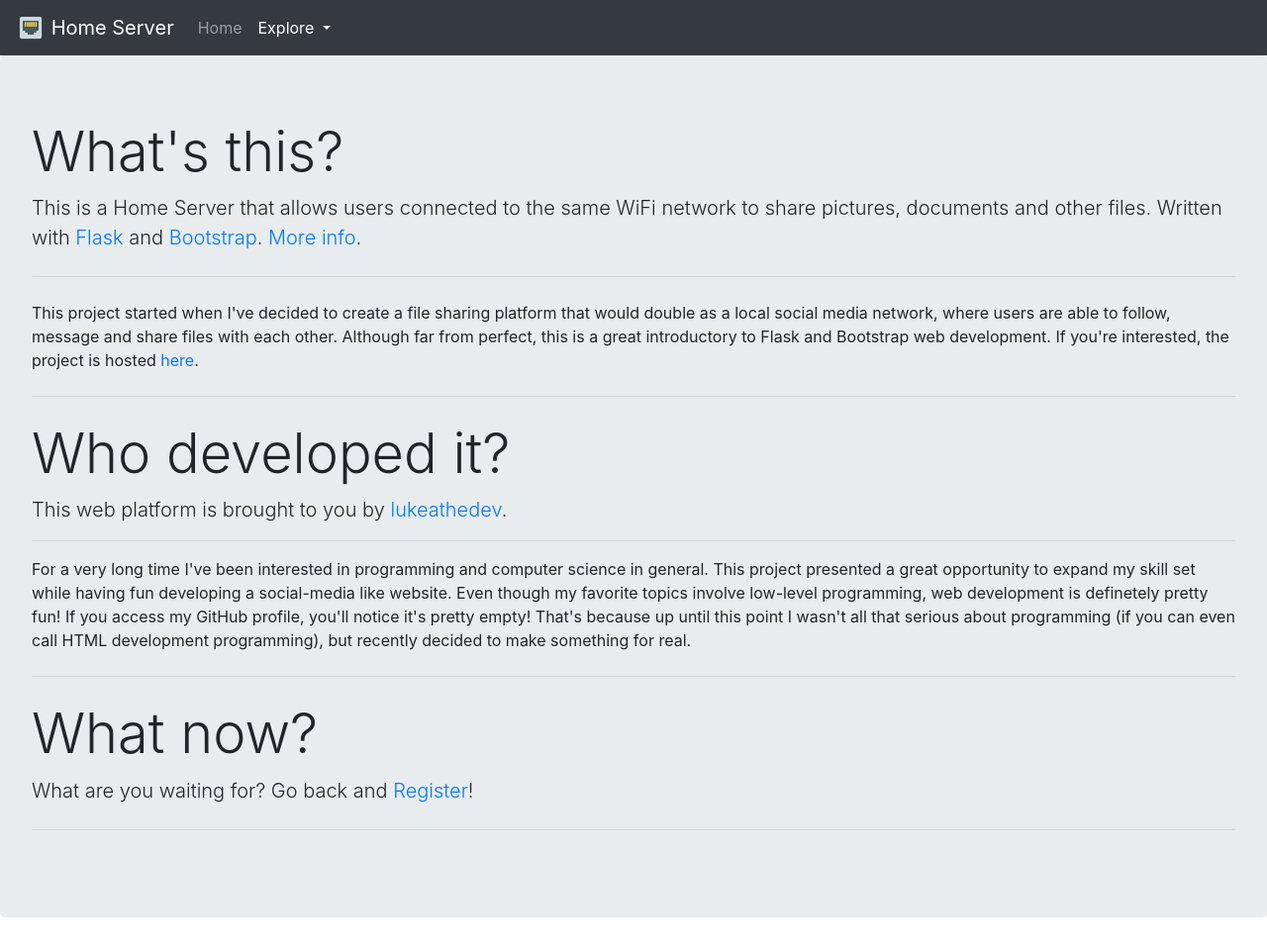
After one commit to lbalvarenga/home_server, a Flask app: page /about/ in a window 1280 px wide. The commit adds this page. Shown: the whole page at 99% size. Run offline with Flask 2, Linux system fonts and the light colour scheme; some libraries are stand-ins or nearby versions.

Commit message:
Created about page

```diff
--- a/app/bp/auth/templates/auth/login.html
+++ b/app/bp/auth/templates/auth/login.html
@@ -17,6 +17,7 @@
         This is a Home Server that allows users connected to the same WiFi network to share pictures, documents
         and other files. Written with <a href="http://flask.pocoo.org/" target="_blank">Flask</a> and
         <a href="https://getbootstrap.com/" target="_blank">Bootstrap</a>.
+        <a href="https://github.com/lukeathedev/home_server/blob/master/README.md" target="_blank">More info</a>.
     </p>
 
     <hr class="my-4">
--- a/app/bp/user/templates/user/home.html
+++ b/app/bp/user/templates/user/home.html
@@ -8,6 +8,7 @@
         This is a Home Server that allows users connected to the same WiFi network to share pictures, documents
         and other files. Written with <a href="http://flask.pocoo.org/" target="_blank">Flask</a> and
         <a href="https://getbootstrap.com/" target="_blank">Bootstrap</a>.
+        <a href="https://github.com/lukeathedev/home_server/blob/master/README.md" target="_blank">More info</a>.
     </p>
     <hr class="my-4">
     <p>
--- a/app/routes.py
+++ b/app/routes.py
@@ -1,7 +1,11 @@
-from flask import redirect, url_for
+from flask import render_template, redirect, url_for
 from app import app
 
 @app.route("/")
 @app.route("/index/")
 def index():
     return redirect(url_for("auth.login"))
+
+@app.route("/about/")
+def about():
+    return render_template("about.html")
--- /dev/null
+++ b/app/templates/about.html
@@ -0,0 +1,60 @@
+<title>About - Home Server</title>
+
+{% extends "navbar.html" %}
+
+{% block content %}
+
+<div class="jumbotron" id="jumbo">
+    <h1 class="display-4">What's this?</h1>
+    <p class="lead">
+        This is a Home Server that allows users connected to the same WiFi network to share pictures, documents
+        and other files. Written with <a href="http://flask.pocoo.org/" target="_blank">Flask</a> and
+        <a href="https://getbootstrap.com/" target="_blank">Bootstrap</a>.
+        <a href="https://github.com/lukeathedev/home_server/blob/master/README.md" target="_blank">More info</a>.
+    </p>
+
+    <hr class="my-4">
+
+    <p>
+        This project started when I've decided to create a file sharing platform
+        that would double as a local social media network, where users are able to
+        follow, message and share files with each other. Although far from perfect,
+        this is a great introductory to Flask and Bootstrap web development. If you're
+        interested, the project is hosted <a href="https://github.com/lukeathedev/home_server"
+        target="_blank">
+        here</a>.
+    </p>
+
+    <hr class="my-4">
+
+    <h1 class="display-4">Who developed it?</h1>
+    <p class="lead">
+        This web platform is brought to you by
+        <a href="https://github.com/lukeathedev/" target="_blank">lukeathedev</a>.
+    </p>
+    <hr>
+    <p>
+        For a very long time I've been interested in programming and computer science
+        in general. This project presented a great opportunity to expand my skill set
+        while having fun developing a social-media like website. Even though my favorite
+        topics involve low-level programming, web development is definetely pretty fun!
+        If you access my GitHub profile, you'll notice it's pretty empty! That's because
+        up until this point I wasn't all that serious about programming (if you can even
+        call HTML development programming), but recently decided to make something for
+        real.
+    </p>
+
+    <hr class="my-4">
+
+    {% if not current_user.is_authenticated %}
+        <h1 class="display-4">What now?</h1>
+        <p class="lead">
+            What are you waiting for? Go back and <a href="{{ url_for('auth.login') }}">Register</a>!
+        </p>
+
+        <hr class="my-4">
+    {% endif %}
+
+</div>
+
+{% endblock %}
--- a/app/templates/navbar.html
+++ b/app/templates/navbar.html
@@ -21,7 +21,7 @@
             </li>
             <li class="nav-item dropdown">
                 <a class="nav-link dropdown-toggle
-                 {% if request.path == url_for('user.browse') %}active{% endif %}" href="#" id="exploreDropdown" role="button" data-toggle="dropdown" aria-haspopup="true" aria-expanded="false">
+                 {% if request.path == url_for('user.browse') or request.path == url_for('about') %}active{% endif %}" href="#" id="exploreDropdown" role="button" data-toggle="dropdown" aria-haspopup="true" aria-expanded="false">
                     Explore
                 </a>
                 <div class="dropdown-menu" aria-labelledby="exploreDropdown">
@@ -30,7 +30,7 @@
 
                     <div class="dropdown-divider"></div>
                     {% endif %}
-                    <a class="dropdown-item" href="#">About</a>
+                    <a class="dropdown-item" href="{{ url_for('about') }}">About</a>
                 </div>
             </li>
 
```
